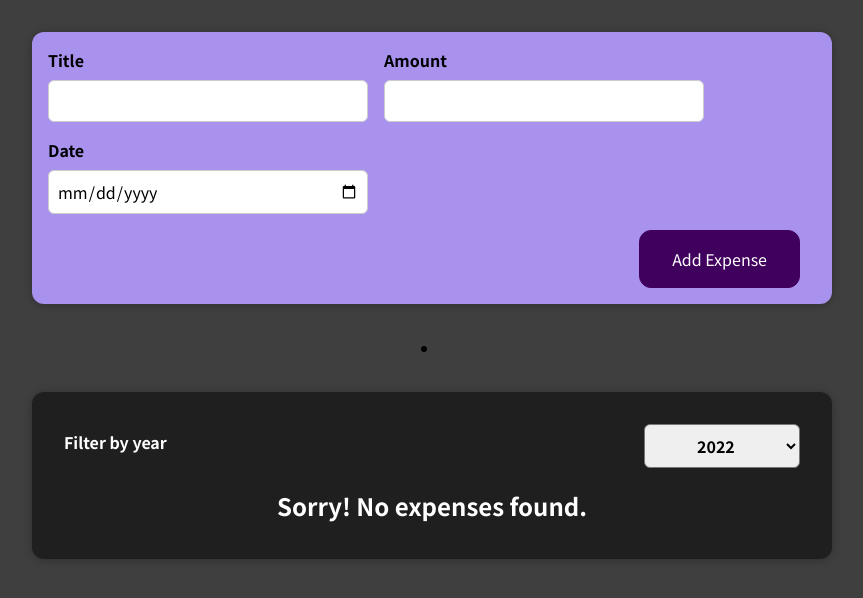
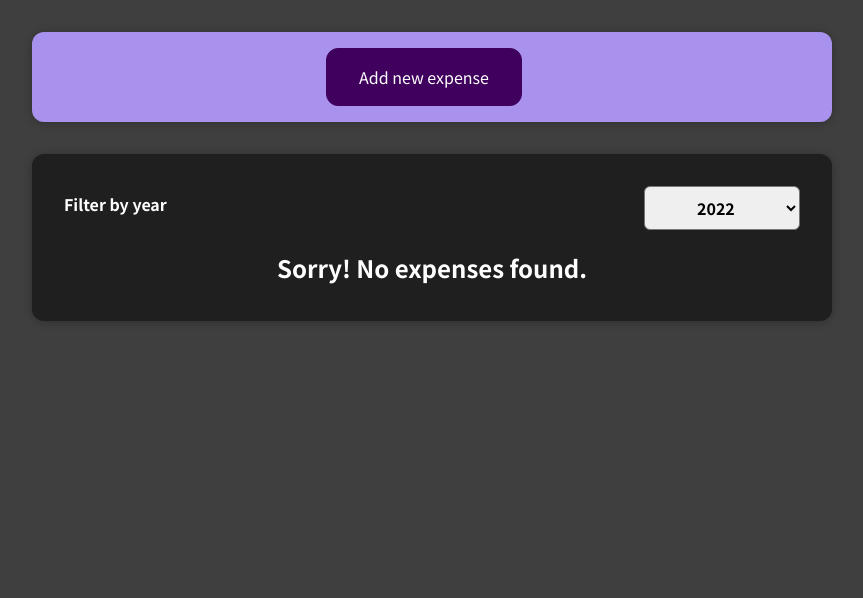
Before and after one commit to abhinavoo7/ExpenseTracker, a React (Create React App) app: page / in a window 1280 px wide. Shown: the top 598 px of the page, without its empty margins (208-1071 px from the left). Built offline with nearby package versions, Linux system fonts and the light colour scheme.

Commit message:
adding conditional form

```diff
--- a/src/components/Expenses/Expenses.css
+++ b/src/components/Expenses/Expenses.css
@@ -6,6 +6,6 @@
   max-width: 95%;
 }
 
-.noExpense {
-  color: white;
+.list-style {
+  list-style: none;
 }
--- a/src/components/Expenses/Expenses.tsx
+++ b/src/components/Expenses/Expenses.tsx
@@ -28,14 +28,13 @@ function Expenses(props: Props) {
 
   return (
     <div>
-      <li>
+      <li className="list-style">
         <Card className="expenses">
           <ExpenseFilter
             selected={filteredYear}
             onChangeFilter={filterChangeHandler}
           />
           <ExpensesList items={filteredExpenses} />
-          <div></div>
         </Card>
       </li>
     </div>
--- a/src/components/NewExpense/ExpenseForm.tsx
+++ b/src/components/NewExpense/ExpenseForm.tsx
@@ -91,6 +91,9 @@ const ExpenseForm = (props: Props) => {
         </div>
       </div>
       <div className="new-expense__actions">
+        <button type="button" onClick={props.cancelAddingExpense}>
+          Cancel
+        </button>
         <button type="submit">Add Expense</button>
       </div>
     </form>
@@ -101,4 +104,5 @@ export default ExpenseForm
 
 interface Props {
   onSaveExpenseData: (expenseData: Items) => void
+  cancelAddingExpense: () => void
 }
--- a/src/components/NewExpense/NewExpense.tsx
+++ b/src/components/NewExpense/NewExpense.tsx
@@ -1,8 +1,11 @@
 import './NewExpense.css'
 import ExpenseForm from './ExpenseForm'
 import Items from '../../Interfaces/Items'
+import { useState } from 'react'
 
 const NewExpense = (props: Props) => {
+  const [edit, setEdit] = useState(false)
+
   const saveExpenseDataHandler = (enteredExpenseData: Items) => {
     const expenseData = {
       ...enteredExpenseData,
@@ -10,11 +13,26 @@ const NewExpense = (props: Props) => {
     }
     // console.log(expenseData)
     props.onAddExpense(expenseData)
+    setEdit(false)
+  }
+
+  const startHandlingEditing = () => {
+    setEdit(true)
+  }
+
+  const stopHandlingEditing = () => {
+    setEdit(false)
   }
 
   return (
     <div className="new-expense">
-      <ExpenseForm onSaveExpenseData={saveExpenseDataHandler} />
+      {!edit && <button onClick={startHandlingEditing}>Add new expense</button>}
+      {edit && (
+        <ExpenseForm
+          cancelAddingExpense={stopHandlingEditing}
+          onSaveExpenseData={saveExpenseDataHandler}
+        />
+      )}
     </div>
   )
 }
```
